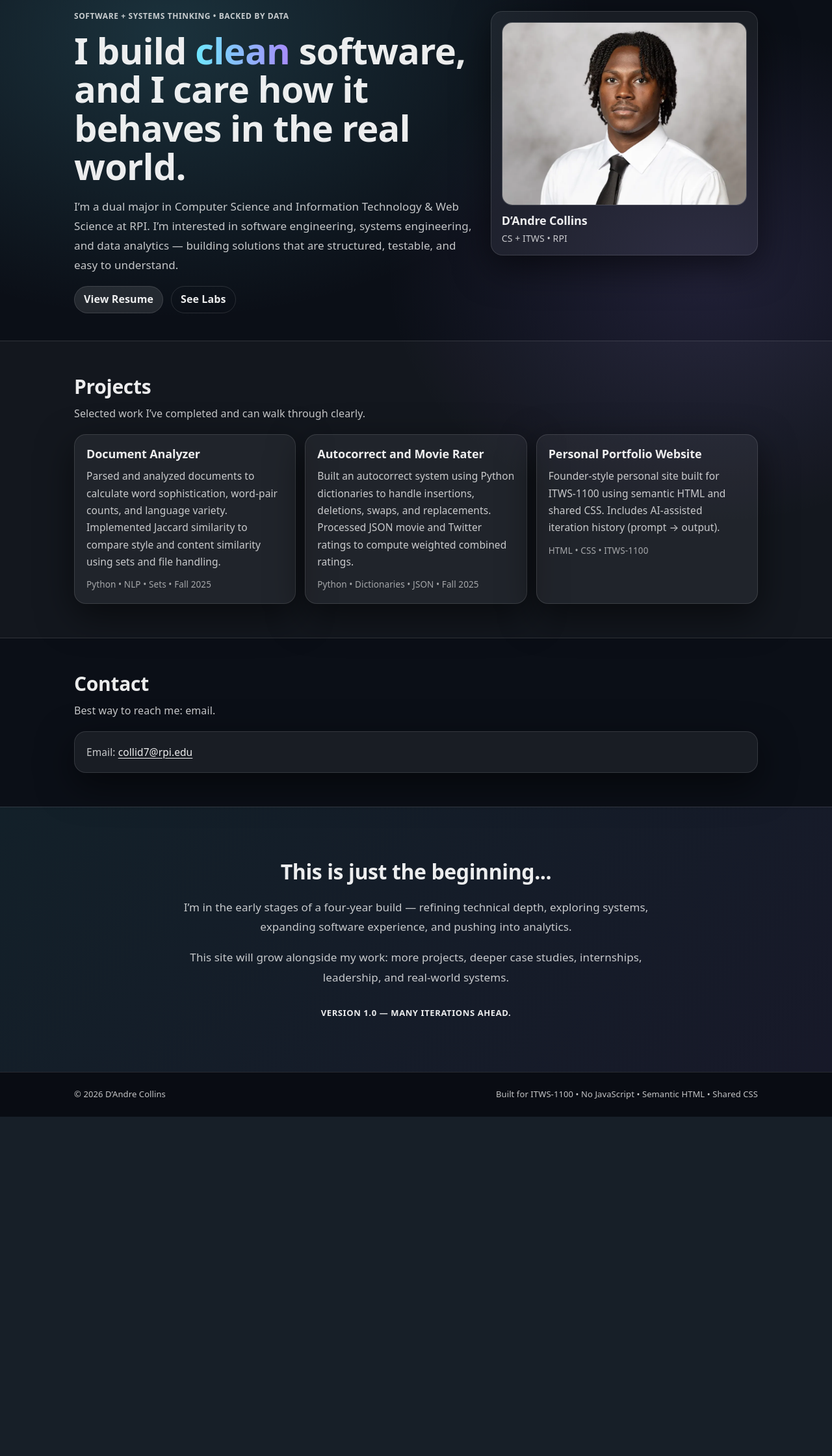
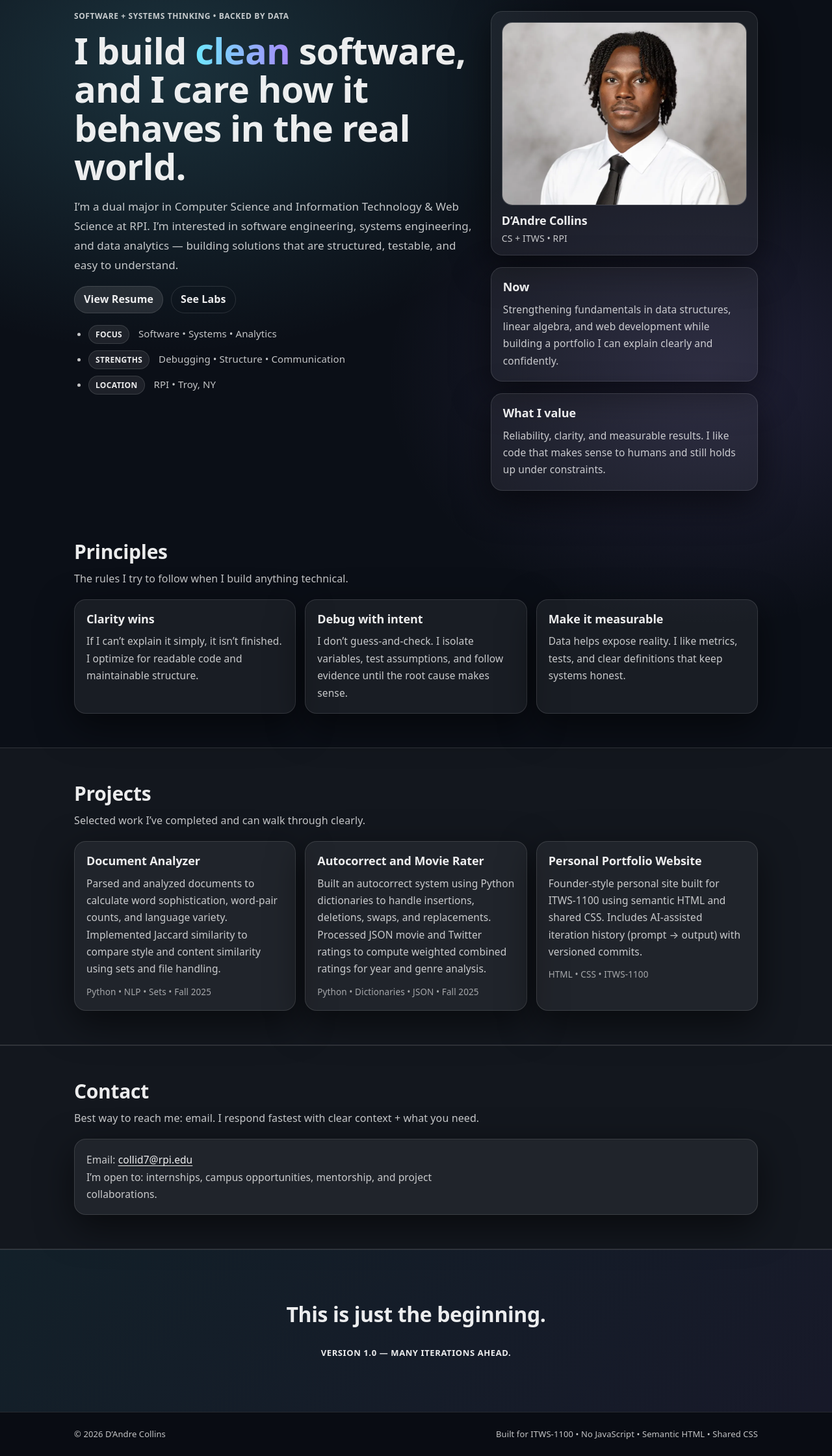
Before and after one commit to dandrecollins07-ctrl/itws-1100, a PHP site: page / in a window 1280 px wide. Shown: the part 134-2374 px from the top of the page at 65% size. Before the commit the page ends 1852 px from the top, so only its background shows below. Run offline with PHP 8.4, Linux system fonts and the light colour scheme.

Commit message:
appearance fix

```diff
--- a/iit/assets/css/site.css
+++ b/iit/assets/css/site.css
@@ -324,6 +324,12 @@ body:has(#contact:target) .nav-link[href="#contact"]::after {
   align-items: start;
 }
 
+.hero-right {
+  display: flex;
+  flex-direction: column;
+  gap: 18px;
+}
+
 .hero-left {
   max-width: var(--reading-width);
 }
@@ -364,6 +370,39 @@ body:has(#contact:target) .nav-link[href="#contact"]::after {
   gap: 12px;
   flex-wrap: wrap;
   margin: 18px 0 18px 0;
+}
+
+/* =========================
+   Quick Facts (Bullets + Pills)
+   ========================= */
+
+.quick-facts {
+  list-style: disc;
+  padding-left: 22px;
+  margin: 18px 0 0 0;
+  display: grid;
+  gap: 10px;
+  color: var(--muted);
+  font-size: 15px;
+  line-height: 1.6;
+}
+
+.quick-facts li {
+  display: list-item;
+}
+
+.pill {
+  display: inline-block;
+  padding: 4px 10px;
+  border-radius: 999px;
+  background: rgba(255, 255, 255, 0.08);
+  border: 1px solid var(--border);
+  margin-right: 10px;
+  color: var(--text);
+  font-size: 12px;
+  font-weight: 750;
+  letter-spacing: 0.3px;
+  text-transform: uppercase;
 }
 
 /* =========================
@@ -408,7 +447,6 @@ body:has(#contact:target) .nav-link[href="#contact"]::after {
   border-radius: var(--radius);
   padding: 16px;
   box-shadow: var(--shadow);
-  margin-bottom: 14px;
 }
 
 .headshot-frame {
--- a/iit/index.html
+++ b/iit/index.html
@@ -22,20 +22,40 @@
 
       <nav aria-label="Primary">
         <ul class="nav-list">
-          <li><a class="nav-link is-active" href="index.html">Home</a></li>
-          <li><a class="nav-link" href="#projects">Projects</a></li>
-          <li><a class="nav-link" href="#contact">Contact</a></li>
+          <li>
+            <a class="nav-link is-active" href="index.html">
+              Home
+            </a>
+          </li>
+
+          <li>
+            <a class="nav-link" href="#projects">
+              Projects
+            </a>
+          </li>
+
+          <li>
+            <a class="nav-link" href="#contact">
+              Contact
+            </a>
+          </li>
+
           <li>
             <a class="nav-link"
                href="labs/index.html"
                target="_blank"
-               rel="noopener">Labs</a>
+               rel="noopener">
+              Labs
+            </a>
           </li>
+
           <li>
             <a class="nav-link"
                href="lab02/index.html"
                target="_blank"
-               rel="noopener">Resume</a>
+               rel="noopener">
+              Resume
+            </a>
           </li>
         </ul>
       </nav>
@@ -64,18 +84,36 @@
             <a class="btn"
                href="lab02/index.html"
                target="_blank"
-               rel="noopener">View Resume</a>
+               rel="noopener">
+              View Resume
+            </a>
 
             <a class="btn btn-ghost"
                href="labs/index.html"
                target="_blank"
-               rel="noopener">See Labs</a>
+               rel="noopener">
+              See Labs
+            </a>
           </div>
+
+          <ul class="quick-facts" aria-label="Quick facts">
+            <li><span class="pill">Focus</span> Software • Systems • Analytics</li>
+            <li><span class="pill">Strengths</span> Debugging • Structure • Communication</li>
+            <li><span class="pill">Location</span> RPI • Troy, NY</li>
+          </ul>
         </div>
 
         <div class="hero-right">
           <div class="headshot-card">
             <div class="headshot-frame">
+              <!--
+                HEADSHOT SETUP (NO JS):
+                Put your real headshot here:
+                assets/images/headshot.png
+
+                IMPORTANT:
+                - The filename MUST match exactly (case sensitive).
+              -->
               <picture>
                 <source srcset="assets/images/headshot.png">
                 <img class="headshot-img"
@@ -89,6 +127,56 @@
               <p class="headshot-role">CS + ITWS • RPI</p>
             </div>
           </div>
+
+          <div class="card highlight">
+            <h2 class="card-title">Now</h2>
+            <p class="card-text">
+              Strengthening fundamentals in data structures, linear algebra, and web development while
+              building a portfolio I can explain clearly and confidently.
+            </p>
+          </div>
+
+          <div class="card highlight">
+            <h2 class="card-title">What I value</h2>
+            <p class="card-text">
+              Reliability, clarity, and measurable results. I like code that makes sense to humans and still holds up under constraints.
+            </p>
+          </div>
+        </div>
+      </div>
+    </section>
+
+    <!-- PRINCIPLES (NOT IN NAV) -->
+    <section id="principles" class="section">
+      <div class="container">
+        <header class="section-head">
+          <h2 class="section-title">Principles</h2>
+          <p class="section-subtitle">
+            The rules I try to follow when I build anything technical.
+          </p>
+        </header>
+
+        <div class="grid-3">
+          <article class="card">
+            <h3 class="card-title">Clarity wins</h3>
+            <p class="card-text">
+              If I can’t explain it simply, it isn’t finished. I optimize for readable code and maintainable structure.
+            </p>
+          </article>
+
+          <article class="card">
+            <h3 class="card-title">Debug with intent</h3>
+            <p class="card-text">
+              I don’t guess-and-check. I isolate variables, test assumptions, and follow evidence until the root cause makes sense.
+            </p>
+          </article>
+
+          <article class="card">
+            <h3 class="card-title">Make it measurable</h3>
+            <p class="card-text">
+              Data helps expose reality. I like metrics, tests, and clear definitions that keep systems honest.
+            </p>
+          </article>
         </div>
       </div>
     </section>
@@ -117,7 +205,7 @@
             <h3 class="card-title">Autocorrect and Movie Rater</h3>
             <p class="card-text">
               Built an autocorrect system using Python dictionaries to handle insertions, deletions, swaps, and replacements.
-              Processed JSON movie and Twitter ratings to compute weighted combined ratings.
+              Processed JSON movie and Twitter ratings to compute weighted combined ratings for year and genre analysis.
             </p>
             <p class="meta">Python • Dictionaries • JSON • Fall 2025</p>
           </article>
@@ -126,7 +214,7 @@
             <h3 class="card-title">Personal Portfolio Website</h3>
             <p class="card-text">
               Founder-style personal site built for ITWS-1100 using semantic HTML and shared CSS.
-              Includes AI-assisted iteration history (prompt → output).
+              Includes AI-assisted iteration history (prompt → output) with versioned commits.
             </p>
             <p class="meta">HTML • CSS • ITWS-1100</p>
           </article>
@@ -135,12 +223,12 @@
     </section>
 
     <!-- CONTACT -->
-    <section id="contact" class="section">
+    <section id="contact" class="section section-alt">
       <div class="container">
         <header class="section-head">
           <h2 class="section-title">Contact</h2>
           <p class="section-subtitle">
-            Best way to reach me: email.
+            Best way to reach me: email. I respond fastest with clear context + what you need.
           </p>
         </header>
 
@@ -149,28 +237,19 @@
             Email:
             <a href="mailto:collid7@rpi.edu">collid7@rpi.edu</a>
           </p>
+
+          <p class="card-text">
+            I’m open to: internships, campus opportunities, mentorship, and project collaborations.
+          </p>
         </div>
       </div>
     </section>
 
-    <!-- COMING SOON / FUTURE -->
+    <!-- FUTURE / COMING SOON (SHORT VERSION) -->
     <section class="future-section">
       <div class="container future-inner">
-        <h2 class="future-title">This is just the beginning...</h2>
-
-        <p class="future-text">
-          I’m in the early stages of a four-year build — refining technical depth,
-          exploring systems, expanding software experience, and pushing into analytics.
-        </p>
-
-        <p class="future-text">
-          This site will grow alongside my work: more projects, deeper case studies,
-          internships, leadership, and real-world systems.
-        </p>
-
-        <p class="future-highlight">
-          Version 1.0 — many iterations ahead.
-        </p>
+        <h2 class="future-title">This is just the beginning.</h2>
+        <p class="future-highlight">Version 1.0 — many iterations ahead.</p>
       </div>
     </section>
 
```
